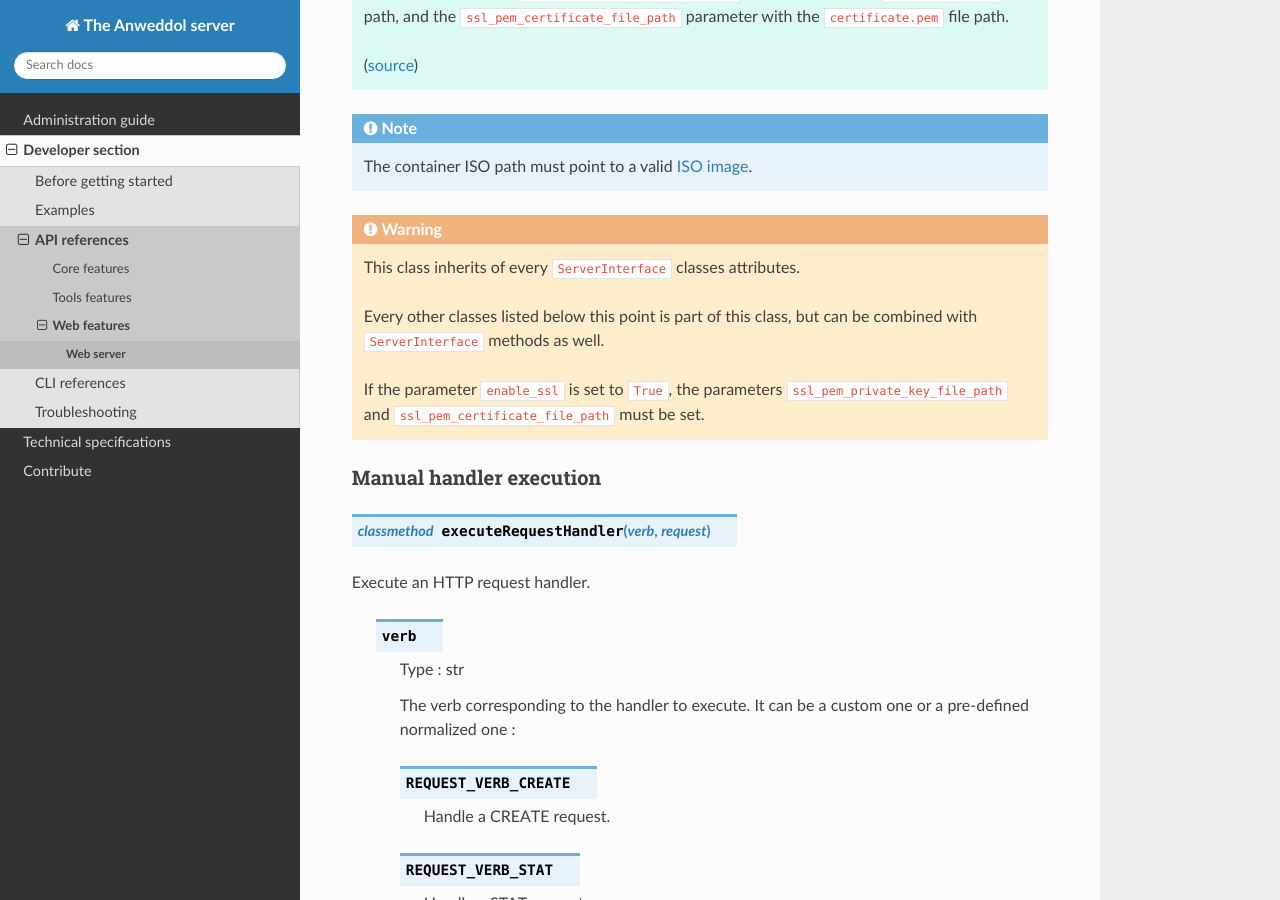
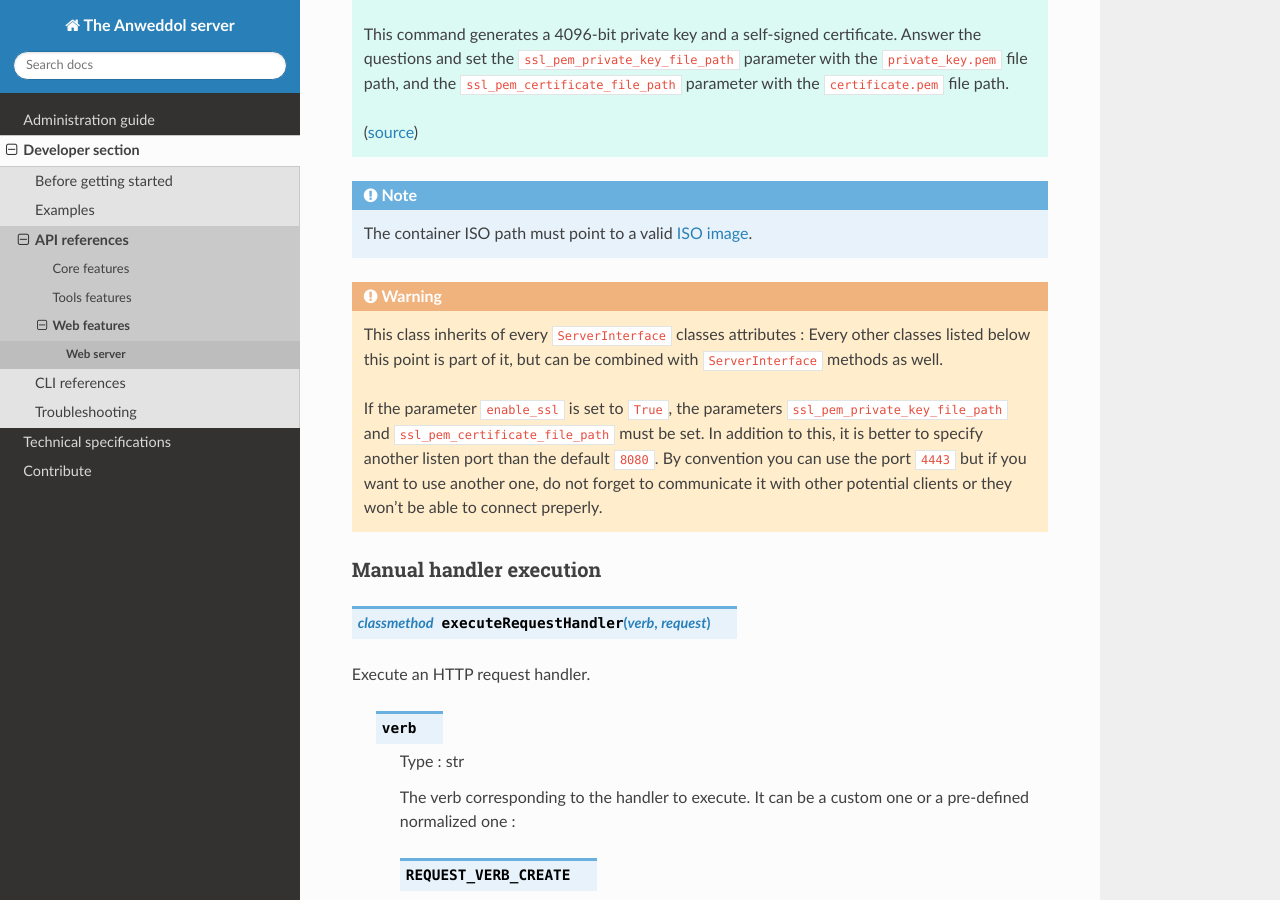
Before and after one commit to Darnethal0z/Anweddol-server, a Sphinx documentation site: the page built from docs/source/developer_section/api_references/web/server.md, in a window 1280 px wide and 900 px high, scrolled down 2307 px. Built offline with Sphinx 7.4.7 and the Read the Docs theme 2.0.0, drawn with Linux system fonts in a browser that asks for light colours; some of the changed text lies outside the part shown.

Commit message:
Added default HTTPS server listen port constant + modified web server documentation

````diff
--- a/docs/source/developer_section/api_references/web/server.md
+++ b/docs/source/developer_section/api_references/web/server.md
@@ -8,16 +8,18 @@
 
 ### Default values
 
-Constant name                       | Value   | Definition
------------------------------------ | ------- | ----------
-*DEFAULT_RESTWEBSERVER_LISTEN_PORT* | 8080    | The default web server listen port.
-*DEFAULT_ENABLE_SSL*                | `False` | Enable SSL support by default or not.
+Constant name                             | Value   | Definition
+----------------------------------------- | ------- | ----------
+*DEFAULT_RESTWEBSERVER_LISTEN_PORT*       | 8080    | The default web server listen port.
+*DEFAULT_RESTWEBSERVER_HTTPS_LISTEN_PORT* | 4443    | The default web server HTTPS listen port.
+*DEFAULT_ENABLE_SSL*                      | `False` | Enable SSL support by default or not.
+*DEFAULT_STOP_ON_SHUTDOWN_SIGNAL*         | `False` | Stop the web server on shutdown signal by default or not.
 
 ## class *RESTWebServerInterface*
 
 ### Definition
 
-```{class} anwdlserver.web.server.WebServerInterface(runtime_container_iso_file_path, listen_port, runtime_virtualization_interface, runtime_database_interface, runtime_port_forwarding_interface, enable_ssl, ssl_pem_private_key_file_path, ssl_pem_certificate_file_path)
+```{class} anwdlserver.web.server.WebServerInterface(runtime_container_iso_file_path, listen_port, runtime_virtualization_interface, runtime_database_interface, runtime_port_forwarding_interface, enable_ssl, ssl_pem_private_key_file_path, ssl_pem_certificate_file_path, stop_on_shutdown_signal)
 ```
 
 This class is the HTTP alternative to the classic `core` server. It consists of a REST API based on the `ServerInterface` class, which provides all the features of a classic server, but in the form of a web server.
@@ -95,11 +97,9 @@
 ```
 
 ```{warning}
-This class inherits of every `ServerInterface` classes attributes.
+This class inherits of every `ServerInterface` classes attributes : Every other classes listed below this point is part of it, but can be combined with `ServerInterface` methods as well.
 
-Every other classes listed below this point is part of this class, but can be combined with `ServerInterface` methods as well.
-
-If the parameter `enable_ssl` is set to `True`, the parameters `ssl_pem_private_key_file_path` and `ssl_pem_certificate_file_path` must be set.
+If the parameter `enable_ssl` is set to `True`, the parameters `ssl_pem_private_key_file_path` and `ssl_pem_certificate_file_path` must be set. In addition to this, it is better to specify another listen port than the default `8080`. By convention you can use the port `4443` but if you want to use another one, do not forget to communicate it with other potential clients or they won't be able to connect preperly.
 ```
 
 ### Manual handler execution
````
Also changed, not shown: other parts of docs/source/developer_section/api_references/web/server.md (+0 -4 lines), docs/source/developer_section/api_references/core/sanitization.md (+1 -1 lines), 1 other file.
